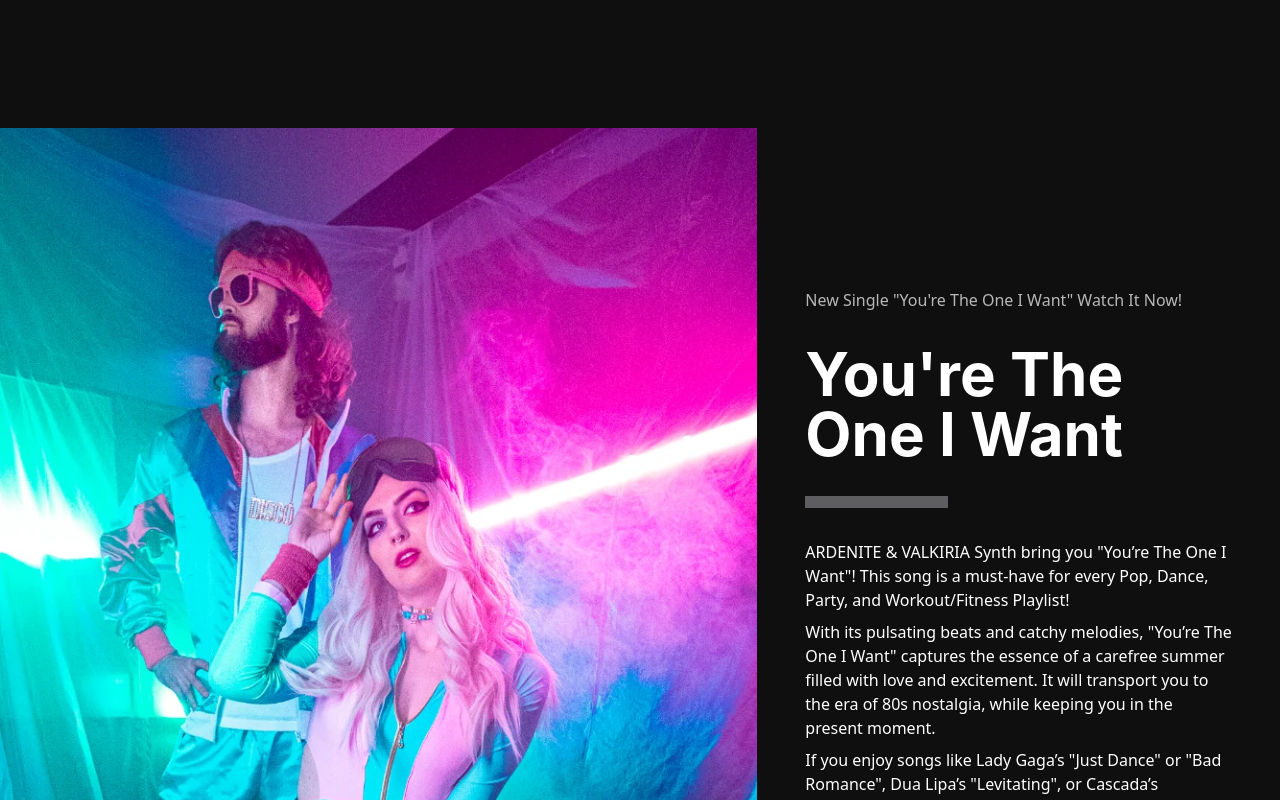
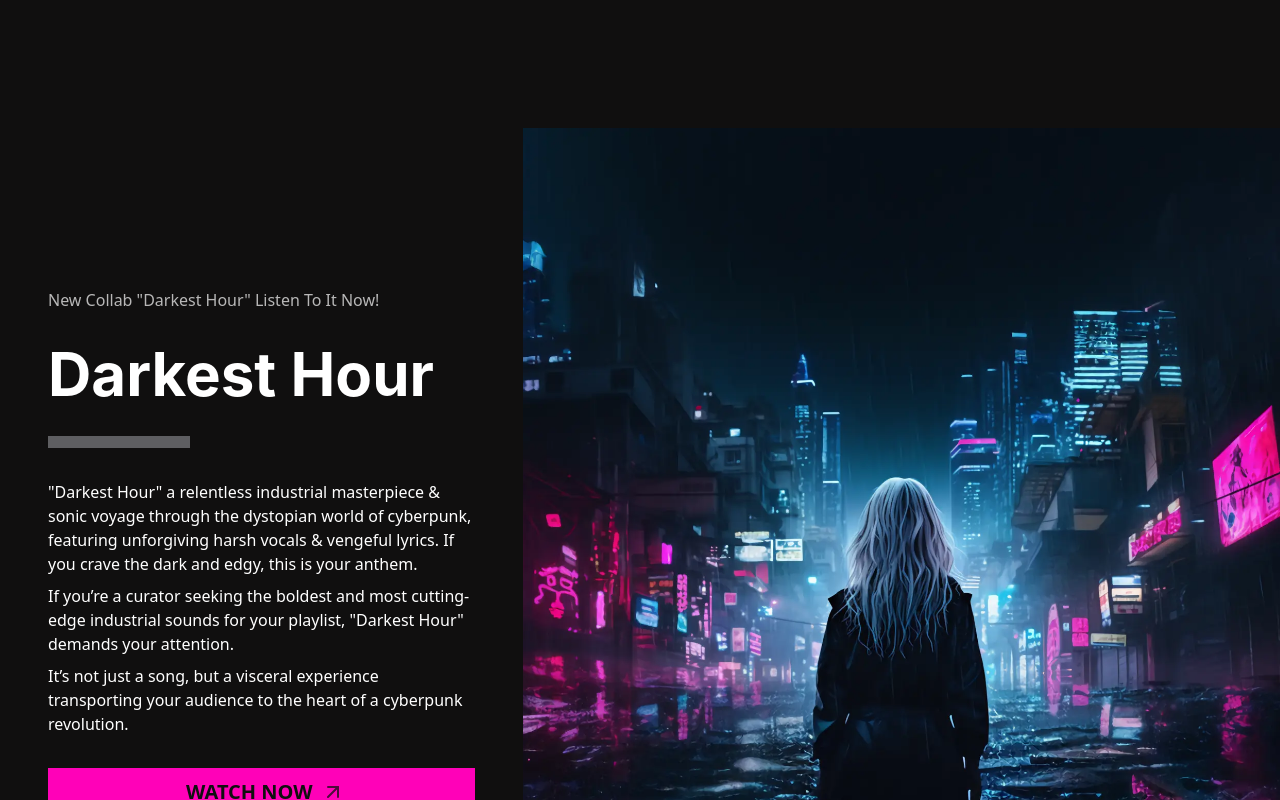
Before and after one commit to benithors/ardenite.net, a Next.js app: page / in a window 1280 px wide. Shown: the part 1520-2320 px from the top of the page. Built offline with nearby package versions, Linux system fonts and the light colour scheme.

Commit message:
darkesthour

```diff
--- a/components/ArdeniteNavBar.tsx
+++ b/components/ArdeniteNavBar.tsx
@@ -1,10 +1,7 @@
 import React from 'react'
-import ArdeniteText from "./ArdeniteText";
 import ContentContainer from "./ContentContainer";
 import NavButton from "./NavButton";
 import {FloatingNavStatus} from "./FloatingNav";
-import {useRouter} from "next/router";
-import Image from "next/image";
 
 
 interface IProps {
@@ -13,7 +10,6 @@
 }
 
 const ArdeniteNavBar = (props: IProps) => {
-    const router = useRouter();
     return (
         <>
             <nav
@@ -112,7 +108,7 @@
                             floatingNavStatus={props.floatingNavStatus}
                             buttonType={FloatingNavStatus.NONE}
                             onClick={() => {
-                                window.open ('https://shop.ardenite.net/', '_ blank');
+                                window.open('https://shop.ardenite.net/', '_ blank');
                             }}
                         >
                             SHOP
@@ -121,7 +117,7 @@
                 </ContentContainer>
 
             </nav>
-           {/* <div
+            {/* <div
                 className={
                     " fixed top-[80px]  left-0 z-20  h-20  w-full flex-row justify-center bg-brand-black-transparent  text-white  md:flex"
                 }
@@ -147,7 +143,6 @@
         </>
 
 
-
     );
 
 }
--- a/pages/index.tsx
+++ b/pages/index.tsx
@@ -10,6 +10,8 @@
 import youresodumb from '../public/static/images/youresodumb.webp';
 import dontwannastayfriends from '../public/static/images/dontwannastayfriends.webp';
 import youretheoneiwant from '../public/static/images/youretheoneiwant.webp';
+import darkesthour from '../public/static/images/darkesthour.webp';
+
 
 
 import WakeUp from '../public/static/images/wakeup.png';
@@ -191,6 +193,25 @@
                     </div>
 
                 </AboutSection>
+
+
+
+
+
+                <ArdeniteEntry linkText={'Watch Now'} linkUrl={'https://www.youtube.com/watch?v=5DXs0_BrKUc'} backgroundColor={''} priority={true} subtitle={'New Collab "Darkest Hour" Listen To It Now!'}
+                               image={darkesthour}
+                               title={"Darkest Hour"} animation={EntryPosition.left}>
+                    &quot;Darkest Hour&quot; a relentless industrial masterpiece & sonic voyage through the dystopian world of cyberpunk, featuring unforgiving harsh vocals & vengeful lyrics. If you crave the dark and edgy, this is your anthem.
+
+                    <div className={'pt-2'}>
+                        If you&rsquo;re a curator seeking the boldest and most cutting-edge industrial sounds for your playlist, &quot;Darkest Hour&quot; demands your attention.
+                    </div>
+
+                    <div className={'pt-2'}>
+                        It&rsquo;s not just a song, but a visceral experience transporting your audience to the heart of a cyberpunk revolution.
+                    </div>
+                </ArdeniteEntry>
+
                 <ArdeniteEntry linkText={'Watch Now'} linkUrl={'https://youtu.be/N7EXHiPlQUY'} backgroundColor={''} priority={true} subtitle={'New Single "You\'re The One I Want" Watch It Now!'}
                                image={youretheoneiwant}
                                title={"You\'re The One I Want"} animation={EntryPosition.right}>
```
Also changed, not shown: public/static/images/darkesthour.webp (added), 1 other file (tests, documents, lock files or other folders).
